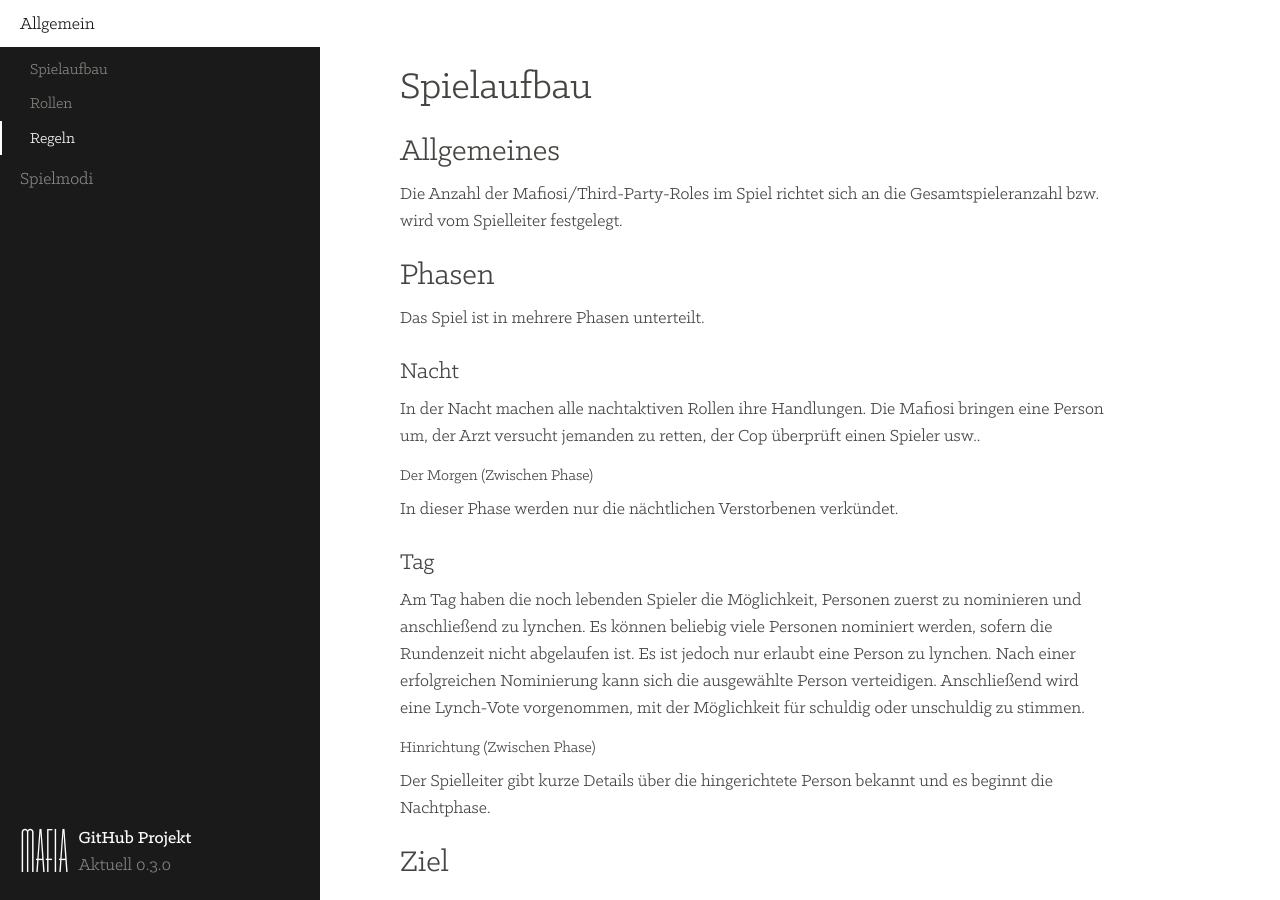
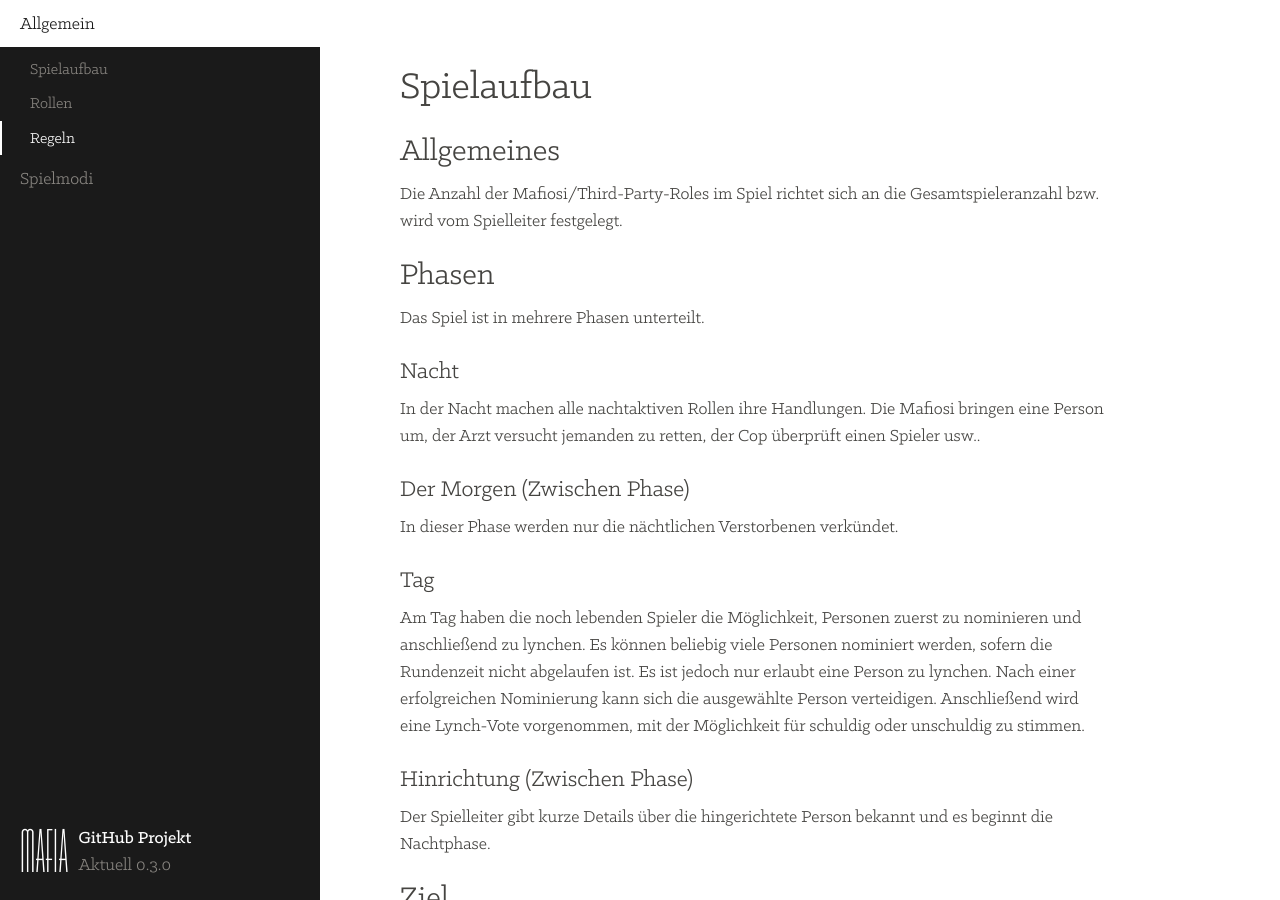
Before and after one commit to gamekeller/mafia, a Jekyll site: the page built from index.md, in a window 1280 px wide and 900 px high. Built offline with Jekyll 4.4.1, drawn with Linux system fonts in a browser that asks for light colours; Markdown is read by kramdown in place of the engine named in the settings.

Commit message:
annnnnd....aggaaaaiiinnnn....

```diff
--- a/index.md
+++ b/index.md
@@ -19,13 +19,13 @@ In der Nacht machen alle nachtaktiven Rollen ihre Handlungen.
 Die Mafiosi bringen eine Person um, der Arzt versucht jemanden zu retten,
 der Cop überprüft einen Spieler usw..
 
-#### Der Morgen (Zwischen Phase)
+### Der Morgen (Zwischen Phase)
 In dieser Phase werden nur die nächtlichen Verstorbenen verkündet.
 
 ### Tag
 Am Tag haben die noch lebenden Spieler die Möglichkeit, Personen zuerst zu nominieren und anschließend zu lynchen. Es können beliebig viele Personen nominiert werden, sofern die Rundenzeit nicht abgelaufen ist. Es ist jedoch nur erlaubt eine Person zu lynchen. Nach einer erfolgreichen Nominierung kann sich die ausgewählte Person verteidigen. Anschließend wird eine Lynch-Vote vorgenommen, mit der Möglichkeit für schuldig oder unschuldig zu stimmen.
 
-#### Hinrichtung (Zwischen Phase)
+### Hinrichtung (Zwischen Phase)
 Der Spielleiter gibt kurze Details über die hingerichtete Person bekannt und es beginnt die Nachtphase.
 
 ## Ziel
```
